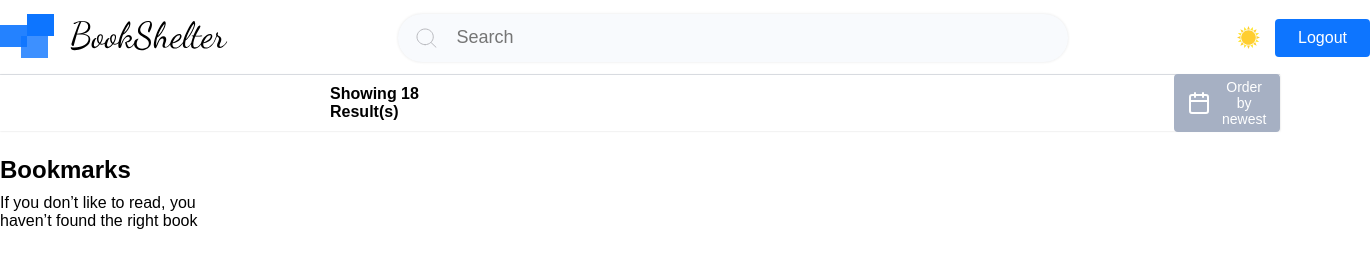
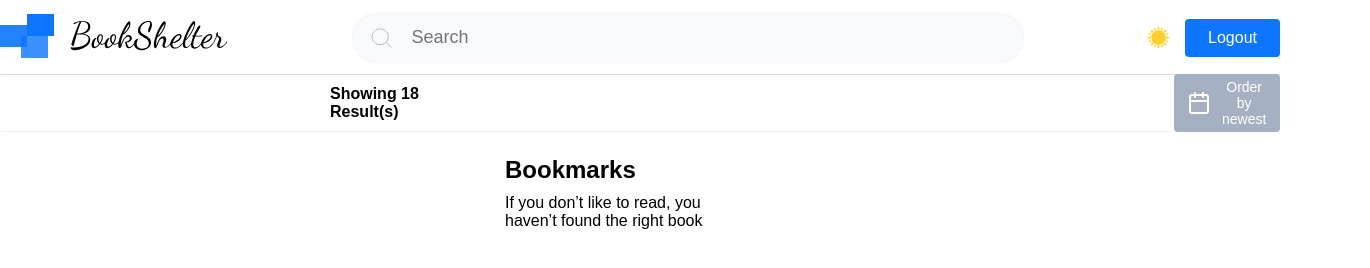
Before and after one commit to Azamjon62/exem-4, a plain HTML site: page index.html in a window 1280 px wide. Shown: the whole page, 1370 px wide, since content can reach past the window. Drawn offline with nearby package versions, Linux system fonts and the light colour scheme; no server answers; sample sign-in values are in the browser's storage.

Commit message:
first commit

```diff
--- a/css/style.css
+++ b/css/style.css
@@ -14,7 +14,7 @@ a
 
 .container
 {
-    width: 1370px;
+    /* width: 1370px; */
     margin: 0 auto;
 }
 
```
